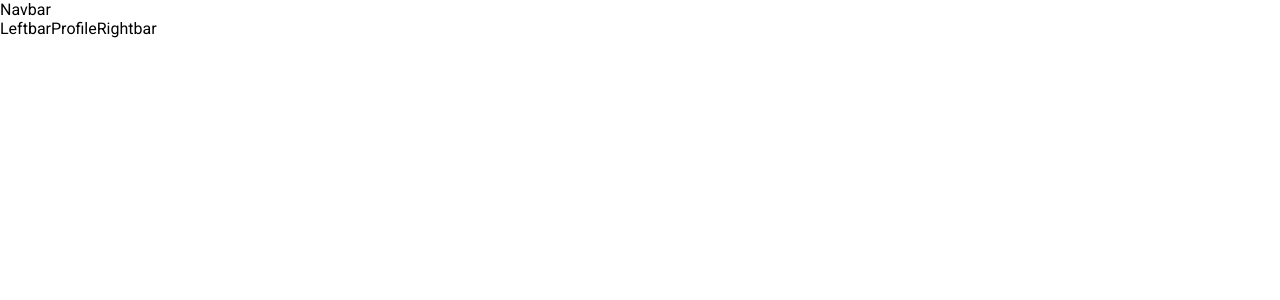
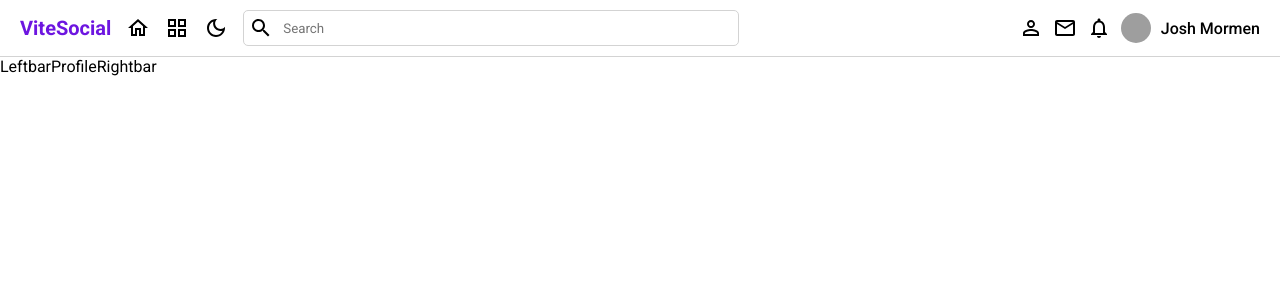
Before and after one commit to zlatan-cic/vite-social-app, a React (Vite) app: page /profile/1 in a window 1280 px wide. Shown: the top 300 px of the page. Built offline with nearby package versions, Linux system fonts and the light colour scheme; grey boxes are pictures that could not be loaded.

Commit message:
Navbar Container

```diff
--- a/package.json
+++ b/package.json
@@ -10,6 +10,10 @@
     "preview": "vite preview"
   },
   "dependencies": {
+    "@emotion/react": "^11.11.1",
+    "@emotion/styled": "^11.11.0",
+    "@mui/icons-material": "^5.14.12",
+    "@mui/material": "^5.14.12",
     "react": "^18.2.0",
     "react-dom": "^18.2.0",
     "react-router-dom": "^6.16.0"
--- a/src/components/navbar/Navbar.jsx
+++ b/src/components/navbar/Navbar.jsx
@@ -1,9 +1,44 @@
 import "./navbar.scss";
+
+// Icons
+import HomeOutlinedIcon from "@mui/icons-material/HomeOutlined";
+import DarkModeOutlinedIcon from "@mui/icons-material/DarkModeOutlined";
+import GridViewOutlinedIcon from "@mui/icons-material/GridViewOutlined";
+import WbSunnyOutlinedIcon from "@mui/icons-material/WbSunnyOutlined";
+import NotificationsOutlinedIcon from "@mui/icons-material/NotificationsOutlined";
+import EmailOutlinedIcon from "@mui/icons-material/EmailOutlined";
+import PersonOutlineOutlinedIcon from "@mui/icons-material/PersonOutlineOutlined";
+import SearchOutlinedIcon from '@mui/icons-material/SearchOutlined';
+
+import { Link } from "react-router-dom";
+
 
 const Navbar = () => {
   return (
-    <div>
-      Navbar
+    <div className="navbar-container">
+      <div className="navbar">
+        <div className="left">
+          <Link to='/' style={{textDecoration:'none'}}>
+            <span>ViteSocial</span>
+          </Link>
+            <HomeOutlinedIcon/>
+            <GridViewOutlinedIcon/>
+            <DarkModeOutlinedIcon/>
+            <div className="search">
+              <SearchOutlinedIcon/>
+              <input type="text" placeholder="Search"/>
+            </div>
+        </div>
+        <div className="right">
+          <PersonOutlineOutlinedIcon/>
+          <EmailOutlinedIcon/>
+          <NotificationsOutlinedIcon/>
+          <div className="user">
+            <img src="https://images.unsplash.com/photo-1534528741775-53994a69daeb?ixlib=rb-4.0.3&ixid=M3wxMjA3fDB8MHxwaG90by1wYWdlfHx8fGVufDB8fHx8fA%3D%3D&auto=format&fit=crop&w=1064&q=80" alt="" />
+            <span>Josh Mormen</span>
+          </div>
+        </div>
+      </div>
     </div>
   );
 };
--- a/src/components/navbar/navbar.scss
+++ b/src/components/navbar/navbar.scss
@@ -0,0 +1,66 @@
+.navbar-container {
+  // background-color: aqua;
+  border-bottom: 1px solid lightgray;
+}
+
+.navbar {
+  display: flex;
+  align-items: center;
+  padding: 10px 20px;
+  margin: auto;
+  max-width: 1400px;
+  justify-content: space-between;
+
+
+  // background-color: lightcoral;
+  .left{
+    display: flex;
+    align-items: center;
+    // background-color: tomato;
+    gap: 15px;
+
+    span{
+      font-weight: bold;
+      font-size: 20px;
+      color: rgb(109, 21, 224);
+    }
+
+    .search{
+      display: flex;
+      align-items: center;
+      gap: 10px;
+      border: 1px solid lightgray;
+      border-radius: 5px;
+      padding: 5px;
+      input{
+        border: none;
+        min-width: 450px;
+      }
+    }
+  }
+
+  .right{
+
+    // background-color: cadetblue;
+    display: flex;
+    align-items: center;
+    gap: 10px;
+    .user{
+
+      display: flex;
+      align-items: center;
+      gap: 10px;
+      font-weight: 500;
+      img{
+        width: 30px;
+        height: 30px;
+        object-fit: cover;
+        border-radius: 50%;
+      }
+
+      span{
+
+      }
+    }
+  }
+}
```
Also changed, not shown: 1 other file (tests, documents, lock files or other folders).
